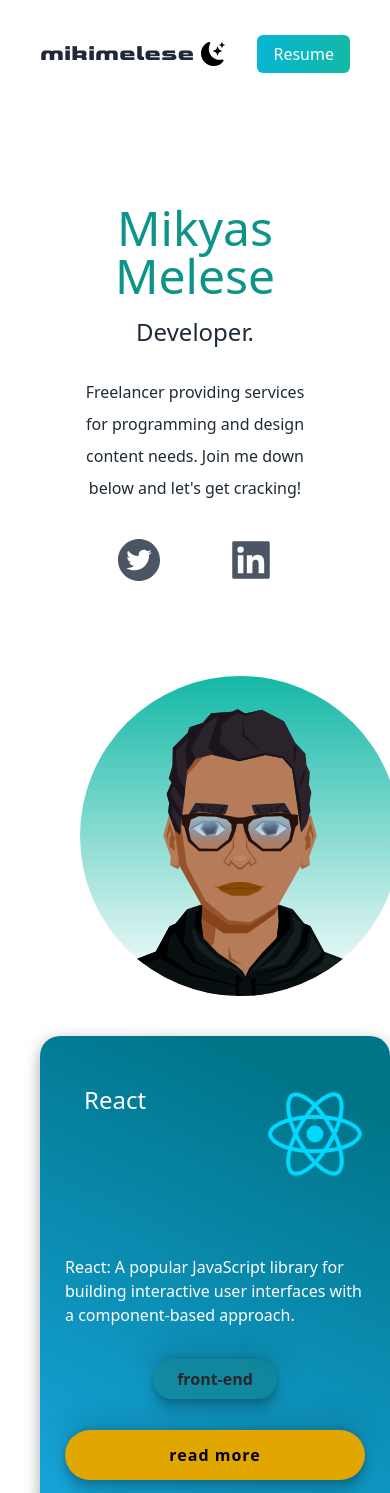
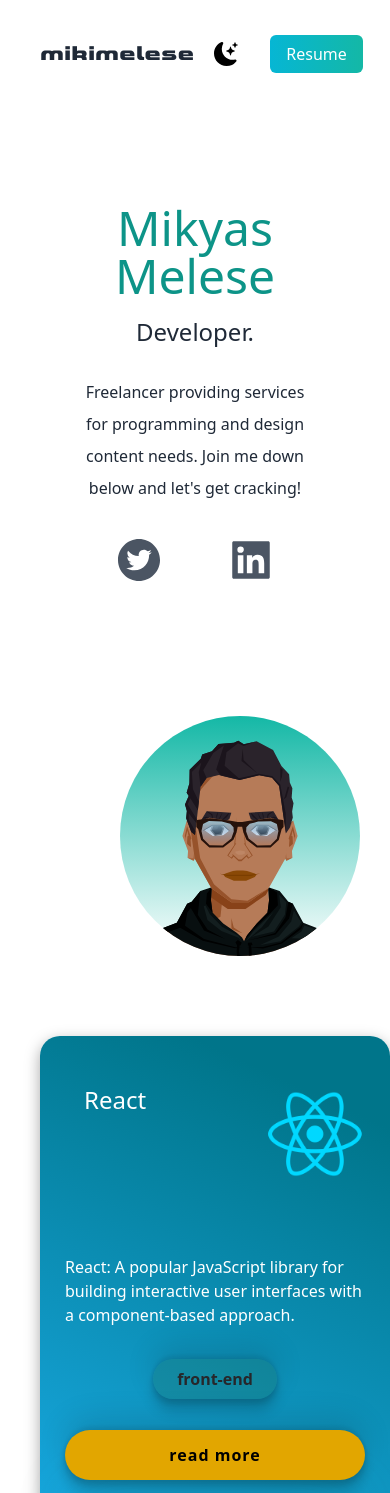
Before and after one commit to mikimelese/react-next-portofolio, a Next.js app: page / in a window 390 px wide. Shown: the top 1493 px of the page. Built offline with nearby package versions, Linux system fonts and the light colour scheme.

Commit message:
scale myicon for mobile

```diff
--- a/pages/index.js
+++ b/pages/index.js
@@ -164,7 +164,7 @@
 
       <main className="px-10 dark:bg-gray-900 bg-white ">
         <section className=" min-h-screen ">
-          <nav className="py-10 mb-12 flex justify-between dark:text-white">
+          <nav className="py-10 mb-12 flex justify-between gap-5 dark:text-white">
             <h1 className="font-A_Space_Heavy_Demo text-xl  text-gray-800 dark:text-white">mikimelese</h1>
             <ul className="flex items-center">
               <li>
@@ -202,7 +202,7 @@
               </Link>
 
             </div>
-            <div className="mx-auto bg-gradient-to-b from-teal-500 rounded-full w-80 h-80 relative overflow-hidden mt-20 ">
+            <div className="mx-auto bg-gradient-to-b from-teal-500 rounded-full scale-75 sm:transform-none w-80 h-80 relative overflow-hidden mt-20 ">
 
               <Image
                 src={miki}
```
